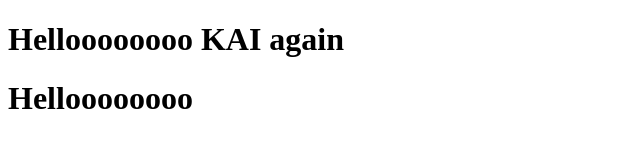
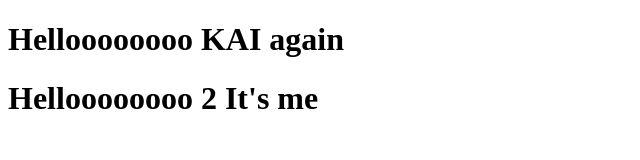
Before and after one commit to kebzaq/lukas-kai, a plain HTML site: page index.html in a window 1280 px wide. Shown: the whole page, without its empty margins (0-640 px from the left). Drawn offline with Linux system fonts and the light colour scheme.

Commit message:
my changes

```diff
--- a/index.html
+++ b/index.html
@@ -8,7 +8,7 @@
   <body>
     <h1>Helloooooooo KAI again</h1>
 
-    <h1>Helloooooooo</h1>
+    <h1>Helloooooooo 2 It's me</h1>
 
   </body>
 </html>
```
